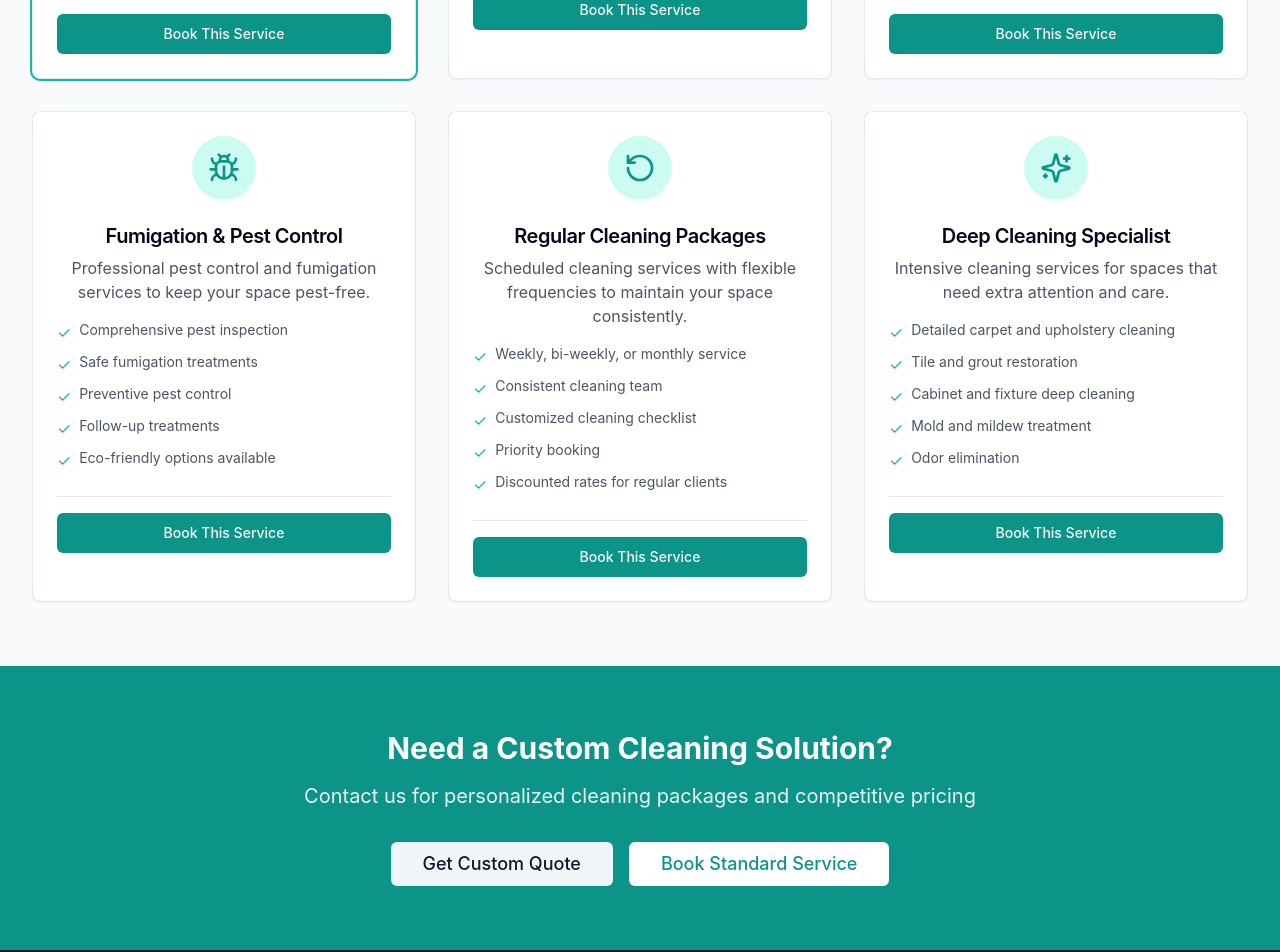
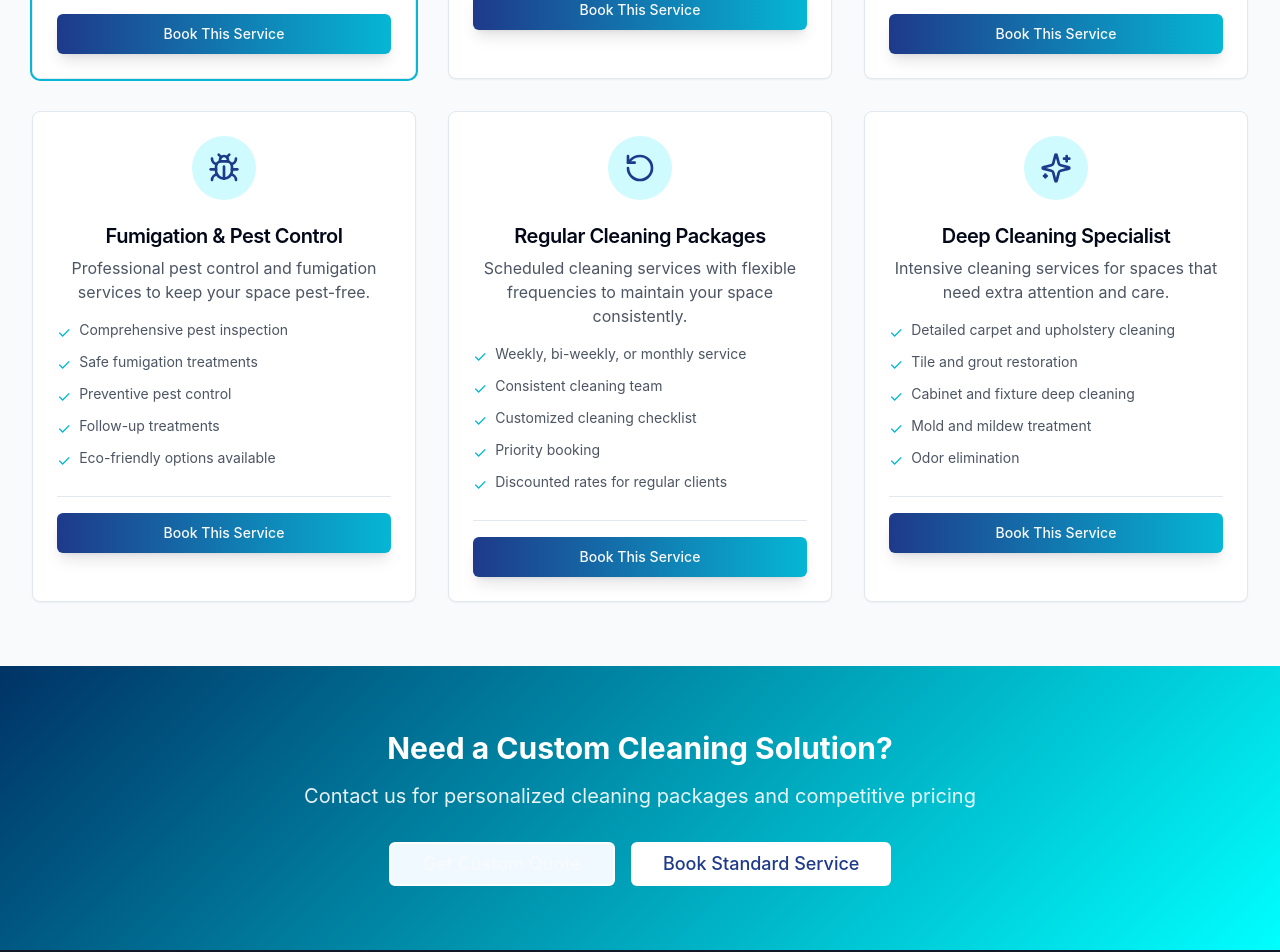
Before and after one commit to VictorNdiritu/lakama-clean-nairobi-glow, a React (Vite) app: page /services in a window 1280 px wide. Shown: the part 780-1732 px from the top of the page. Built offline with nearby package versions, Linux system fonts and the light colour scheme.

Commit message:
Fix: Apply color theme to services page
Applied the brand color theme (deep blue & cyan) to the services page for consistency.

```diff
--- a/src/pages/Services.tsx
+++ b/src/pages/Services.tsx
@@ -106,17 +106,17 @@ const Services = () => {
         <div className="max-w-7xl mx-auto px-4 sm:px-6 lg:px-8">
           <div className="grid grid-cols-1 md:grid-cols-2 lg:grid-cols-3 gap-8">
             {services.map((service, index) => (
-              <Card key={index} className={`relative hover:shadow-lg transition-shadow ${service.popular ? 'ring-2 ring-teal-500' : ''}`}>
+              <Card key={index} className={`relative hover:shadow-lg transition-shadow ${service.popular ? 'ring-2 ring-cyan-500' : ''}`}>
                 {service.popular && (
                   <div className="absolute -top-3 left-1/2 transform -translate-x-1/2">
-                    <span className="bg-teal-500 text-white px-4 py-1 rounded-full text-sm font-semibold">
+                    <span className="bg-cyan-500 text-white px-4 py-1 rounded-full text-sm font-semibold">
                       Most Popular
                     </span>
                   </div>
                 )}
                 <CardHeader className="text-center pb-4">
-                  <div className="bg-teal-100 w-16 h-16 rounded-full flex items-center justify-center mx-auto mb-4">
-                    <service.icon className="text-teal-600" size={32} />
+                  <div className="bg-cyan-100 w-16 h-16 rounded-full flex items-center justify-center mx-auto mb-4">
+                    <service.icon className="text-blue-900" size={32} />
                   </div>
                   <CardTitle className="text-xl font-semibold">{service.title}</CardTitle>
                   <p className="text-gray-600">{service.description}</p>
@@ -125,13 +125,13 @@ const Services = () => {
                   <ul className="space-y-2 mb-6">
                     {service.features.map((feature, featureIndex) => (
                       <li key={featureIndex} className="flex items-start">
-                        <span className="text-teal-500 mr-2">✓</span>
+                        <span className="text-cyan-500 mr-2">✓</span>
                         <span className="text-gray-600 text-sm">{feature}</span>
                       </li>
                     ))}
                   </ul>
                   <div className="border-t pt-4">
-                    <Button asChild className="w-full bg-teal-600 hover:bg-teal-700">
+                    <Button asChild className="w-full btn-primary">
                       <Link to="/booking">Book This Service</Link>
                     </Button>
                   </div>
@@ -143,7 +143,7 @@ const Services = () => {
       </section>
 
       {/* CTA Section */}
-      <section className="py-16 bg-teal-600 text-white">
+      <section className="py-16 brand-gradient text-white">
         <div className="max-w-7xl mx-auto px-4 sm:px-6 lg:px-8 text-center">
           <h2 className="text-3xl font-bold mb-4">
             Need a Custom Cleaning Solution?
@@ -152,10 +152,10 @@ const Services = () => {
             Contact us for personalized cleaning packages and competitive pricing
           </p>
           <div className="flex flex-col sm:flex-row gap-4 justify-center">
-            <Button asChild size="lg" variant="secondary" className="text-lg px-8 py-4">
+            <Button asChild size="lg" className="text-lg px-8 py-4 btn-secondary-white">
               <Link to="/contact">Get Custom Quote</Link>
             </Button>
-            <Button asChild size="lg" className="text-lg px-8 py-4 bg-white text-teal-600 hover:bg-gray-100">
+            <Button asChild size="lg" className="text-lg px-8 py-4 bg-white text-blue-900 hover:bg-gray-100">
               <Link to="/booking">Book Standard Service</Link>
             </Button>
           </div>
```
